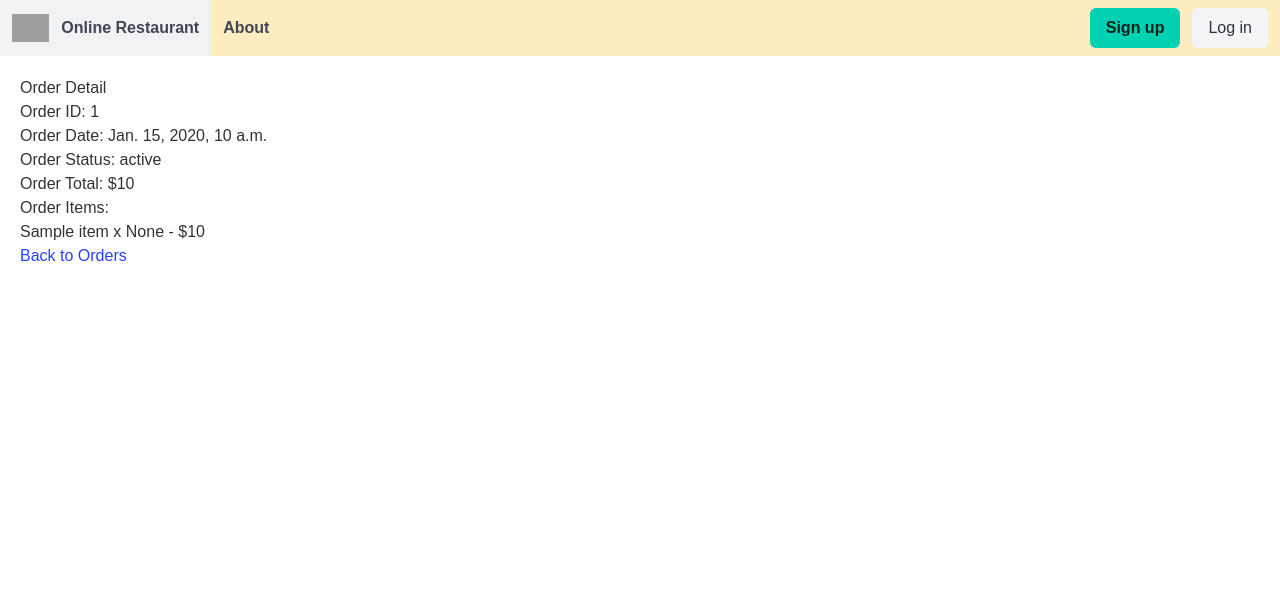
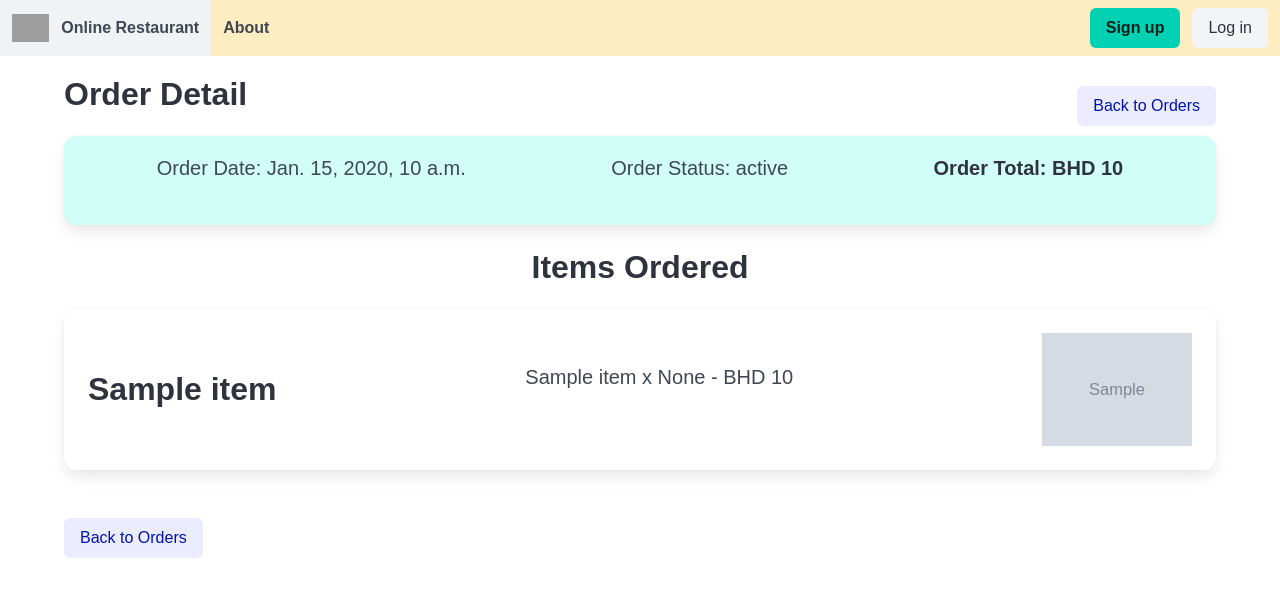
Before and after one commit to yusufhj/online-restaurant-django-project, a Django app: template main_app/templates/order/detail.html in a window 1280 px wide. Shown: the top 597 px of the page. Run offline with Django 5.2, Linux system fonts and the light colour scheme; the template is opened without the code that fills it: most values are stand-ins (such as "Sample title", 1, 10 or a date in 2020); grey boxes marked "Sample" are stand-in pictures; grey boxes are pictures that could not be loaded.

Commit message:
order details finished

```diff
--- a/main_app/templates/order/detail.html
+++ b/main_app/templates/order/detail.html
@@ -2,25 +2,43 @@
 {% block head %}
 {% endblock head %}
 {% block content %}
-<section>
-    <!--
-    status = models.CharField(max_length=1, choices=STATUS, default='P')
-    total = models.DecimalField(max_digits=7, decimal_places=3, default=0.000)
-    items = models.ManyToManyField('Menu', blank=True, default=None)
-    order_date = models.DateTimeField(auto_now_add=True)
-     -->
-    <h2>Order Detail</h2>
-    <p>Order ID: {{ order.id }}</p>
-    <p>Order Date: {{ order.order_date }}</p>
-    <p>Order Status: {{ order.status }}</p>
-    <p>Order Total: ${{ order.total }}</p>
-    <p>Order Items:</p>
-    <ul>
-        {% load register_filter %}
-        {% for item in order.items.all %}
-            <li>{{ item.name }} x {{ item_quantities|hash:item.name }}  - ${{ item.price }}</li>
-        {% endfor %}
-    </ul>
-    <a href="{% url 'order_list' %}">Back to Orders</a>
+<section class="container">
+    <div class="is-flex is-justify-content-space-between is-align-items-center">
+        <h2 class="title">Order Detail</h2>
+        <a href="{% url 'order_list' %}"><button class="button is-link is-light">Back to Orders</button></a>
+    </div>
+    <div class="box has-background-primary-light">
+        <div class="is-flex is-justify-content-space-around is-align-items-baseline">
+            <p class="subtitle">Order Date: {{ order.order_date }}</p>
+            <p class="subtitle">Order Status: {{ order.status }}</p>
+            <p class="subtitle"><strong>Order Total: BHD {{ order.total }}</strong></p>
+        </div>
+    </div>
+    <p class="title has-text-centered">
+        Items Ordered
+    </p>
+    {% load register_filter %}
+    <div class="fixed-grid has-1-cols">
+    {% for item in order.items.all %}
+    <div class="cell mb-5">
+        <div class="card">
+            <div class="card-content is-flex is-justify-content-space-between is-align-items-center">
+                <p class="title">
+                    {{ item.name }}
+                </p>
+                <p class="subtitle">
+                    {{ item.name }} x {{ item_quantities|hash:item.name }}  - BHD {{ item.price }}
+                </p>
+                {% if item.image %}
+                <img src="{{ item.image.url }}" alt="{{ item.name }}" style="width: 150px;">
+                {% else %}
+                <img src="https://via.placeholder.com/150" alt="{{ item.name }}">
+                {% endif %}
+            </div>
+        </div>
+    </div>
+    {% endfor %}
+    </div>
+    <a href="{% url 'order_list' %}"><button class="button is-link is-light">Back to Orders</button></a>
 </section>
 {% endblock content %}
```
